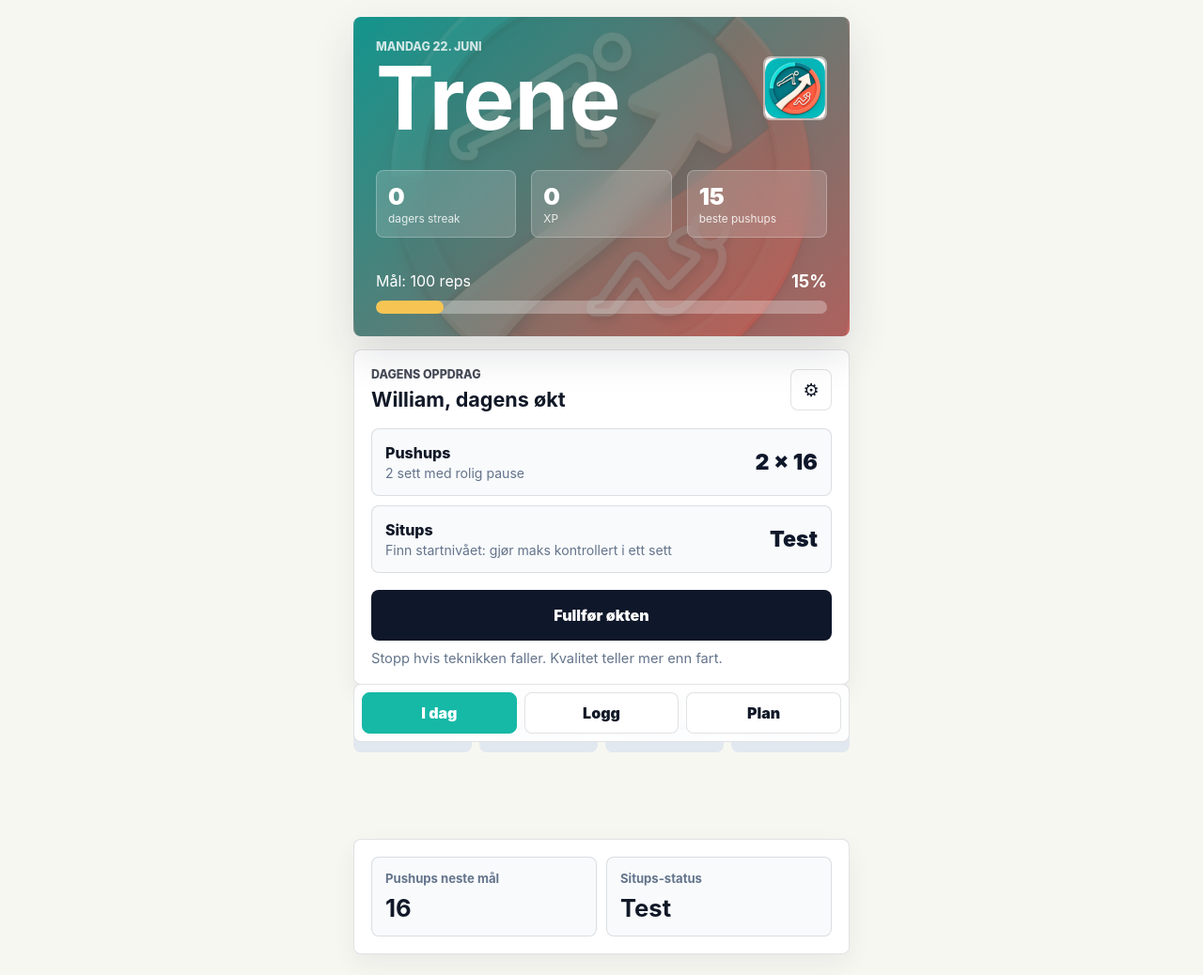
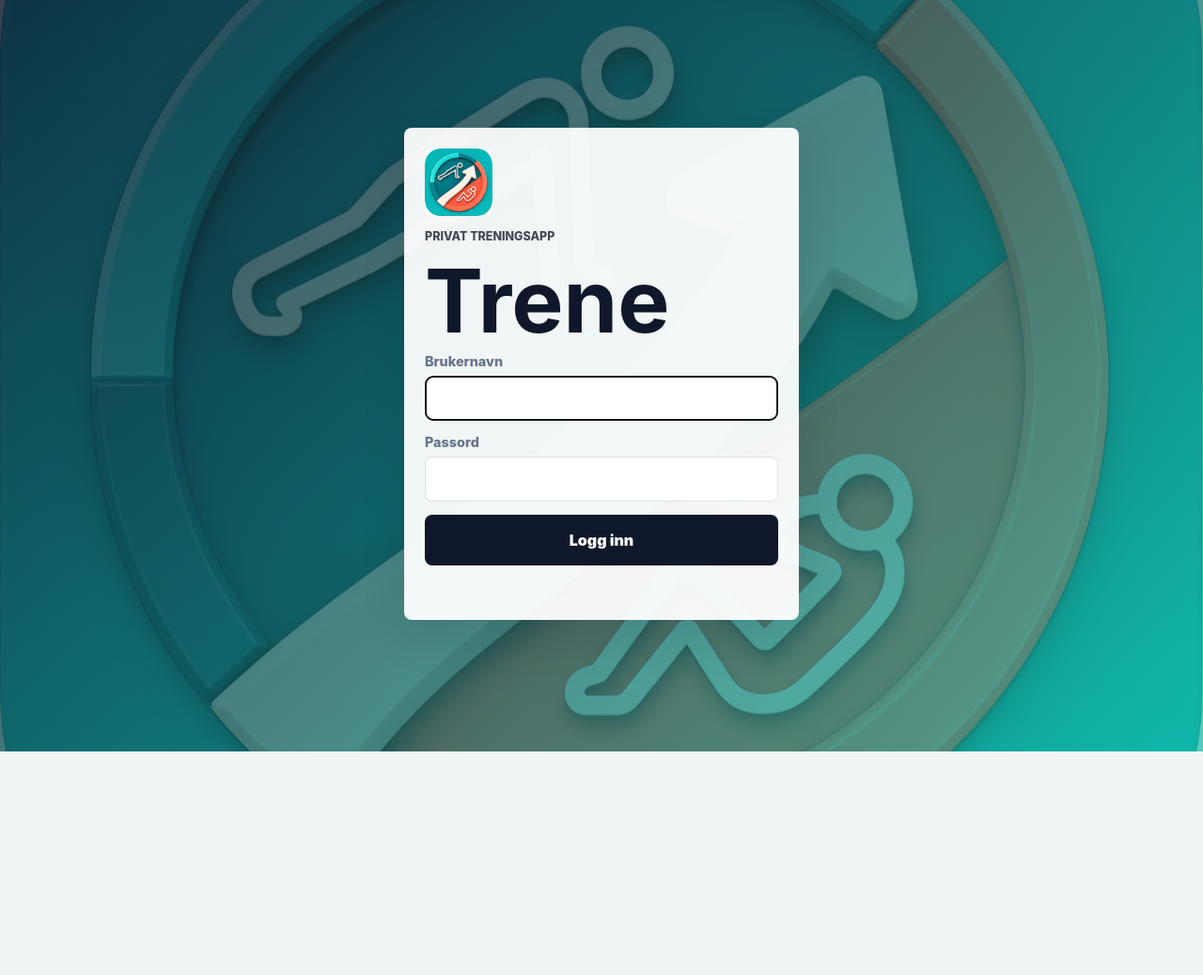
Before and after one commit to remimarents/william, a PHP site: page / in a window 1280 px wide. Shown: the whole page at 94% size. After the commit the page ends 800 px from the top, so only its background shows below. Run offline with PHP 8.4, Linux system fonts and the light colour scheme.

Commit message:
Add login gate

```diff
--- a/trene/app.js
+++ b/trene/app.js
@@ -1,4 +1,7 @@
 const STORAGE_KEY = "william-trene-v1";
+const AUTH_KEY = "william-trene-auth-v1";
+const AUTH_USER = "williamberner";
+const AUTH_PASSWORD_HASH = "c4dc08362079d1937a6e12c2ee0be77b70dbdb7e5d8ac7bd63b24122a7f25f16";
 const DAY_MS = 24 * 60 * 60 * 1000;
 
 const defaultState = {
@@ -14,6 +17,12 @@ const defaultState = {
 };
 
 const els = {
+  appShell: document.querySelector("#appShell"),
+  loginShell: document.querySelector("#loginShell"),
+  loginForm: document.querySelector("#loginForm"),
+  usernameInput: document.querySelector("#usernameInput"),
+  passwordInput: document.querySelector("#passwordInput"),
+  loginError: document.querySelector("#loginError"),
   todayLabel: document.querySelector("#todayLabel"),
   streakDays: document.querySelector("#streakDays"),
   xpTotal: document.querySelector("#xpTotal"),
@@ -29,6 +38,7 @@ const els = {
   historyList: document.querySelector("#historyList"),
   milestones: document.querySelector("#milestones"),
   exportButton: document.querySelector("#exportButton"),
+  logoutButton: document.querySelector("#logoutButton"),
   settingsButton: document.querySelector("#settingsButton"),
   settingsDialog: document.querySelector("#settingsDialog"),
   saveSettingsButton: document.querySelector("#saveSettingsButton"),
@@ -45,6 +55,57 @@ const els = {
 };
 
 let state = loadState();
+
+async function hashText(value) {
+  const bytes = new TextEncoder().encode(value);
+  const digest = await crypto.subtle.digest("SHA-256", bytes);
+  return [...new Uint8Array(digest)].map((byte) => byte.toString(16).padStart(2, "0")).join("");
+}
+
+function isAuthenticated() {
+  return localStorage.getItem(AUTH_KEY) === AUTH_PASSWORD_HASH;
+}
+
+function setAuthenticated() {
+  localStorage.setItem(AUTH_KEY, AUTH_PASSWORD_HASH);
+  showApp();
+}
+
+function showApp() {
+  els.loginShell.classList.add("is-unlocked");
+  els.appShell.classList.remove("is-locked");
+  els.appShell.removeAttribute("aria-hidden");
+}
+
+function showLogin() {
+  els.appShell.classList.add("is-locked");
+  els.appShell.setAttribute("aria-hidden", "true");
+  els.loginShell.classList.remove("is-unlocked");
+  els.passwordInput.value = "";
+  els.usernameInput.focus();
+}
+
+async function handleLogin(event) {
+  event.preventDefault();
+  els.loginError.textContent = "";
+
+  const username = els.usernameInput.value.trim().toLowerCase();
+  const passwordHash = await hashText(els.passwordInput.value);
+
+  if (username === AUTH_USER && passwordHash === AUTH_PASSWORD_HASH) {
+    setAuthenticated();
+    return;
+  }
+
+  els.loginError.textContent = "Feil brukernavn eller passord.";
+  els.passwordInput.value = "";
+  els.passwordInput.focus();
+}
+
+function logout() {
+  localStorage.removeItem(AUTH_KEY);
+  showLogin();
+}
 
 function loadState() {
   try {
@@ -283,6 +344,8 @@ function exportData() {
 }
 
 els.completeButton.addEventListener("click", completeWorkout);
+els.loginForm.addEventListener("submit", handleLogin);
+els.logoutButton.addEventListener("click", logout);
 els.settingsButton.addEventListener("click", openSettings);
 els.saveSettingsButton.addEventListener("click", saveSettings);
 els.exportButton.addEventListener("click", exportData);
@@ -295,4 +358,10 @@ if ("serviceWorker" in navigator) {
   navigator.serviceWorker.register("./sw.js").catch(() => {});
 }
 
+if (isAuthenticated()) {
+  showApp();
+} else {
+  showLogin();
+}
+
 render();
--- a/trene/index.html
+++ b/trene/index.html
@@ -13,7 +13,25 @@
     <link rel="stylesheet" href="./styles.css" />
   </head>
   <body>
-    <main class="app-shell">
+    <section class="login-shell" id="loginShell" aria-labelledby="loginTitle">
+      <form class="login-card" id="loginForm">
+        <img class="login-icon" src="./assets/icon-192.png" alt="" />
+        <p class="eyebrow">Privat treningsapp</p>
+        <h1 id="loginTitle">Trene</h1>
+        <label>
+          Brukernavn
+          <input id="usernameInput" type="text" autocomplete="username" autocapitalize="none" spellcheck="false" required />
+        </label>
+        <label>
+          Passord
+          <input id="passwordInput" type="password" autocomplete="current-password" required />
+        </label>
+        <button class="primary-button" type="submit">Logg inn</button>
+        <p class="login-error" id="loginError" role="alert"></p>
+      </form>
+    </section>
+
+    <main class="app-shell is-locked" id="appShell" aria-hidden="true">
       <section class="hero" aria-label="Dagens treningsstatus">
         <div class="hero__top">
           <div>
@@ -55,9 +73,14 @@
             <p class="eyebrow">Dagens oppdrag</p>
             <h2 id="todayWorkoutTitle">Klar?</h2>
           </div>
-          <button class="icon-button" id="settingsButton" type="button" aria-label="Innstillinger">
-            <span aria-hidden="true">⚙</span>
-          </button>
+          <div class="toolbar-actions">
+            <button class="icon-button" id="logoutButton" type="button" aria-label="Logg ut">
+              <span aria-hidden="true">⎋</span>
+            </button>
+            <button class="icon-button" id="settingsButton" type="button" aria-label="Innstillinger">
+              <span aria-hidden="true">⚙</span>
+            </button>
+          </div>
         </div>
 
         <div class="exercise-list" id="exerciseList"></div>
--- a/trene/styles.css
+++ b/trene/styles.css
@@ -34,6 +34,52 @@ input {
   width: min(100%, 560px);
   margin: 0 auto;
   padding: max(18px, env(safe-area-inset-top)) 16px max(22px, env(safe-area-inset-bottom));
+}
+
+.app-shell.is-locked {
+  display: none;
+}
+
+.login-shell {
+  min-height: 100svh;
+  display: grid;
+  place-items: center;
+  padding: max(18px, env(safe-area-inset-top)) 16px max(22px, env(safe-area-inset-bottom));
+  background:
+    linear-gradient(135deg, rgba(15, 23, 42, 0.82), rgba(22, 184, 166, 0.72)),
+    url("./assets/icon-1024.png") center / cover;
+}
+
+.login-shell.is-unlocked {
+  display: none;
+}
+
+.login-card {
+  width: min(100%, 420px);
+  display: grid;
+  gap: 14px;
+  padding: 22px;
+  border-radius: 8px;
+  background: rgba(255, 255, 255, 0.94);
+  box-shadow: var(--shadow);
+}
+
+.login-icon {
+  width: 72px;
+  height: 72px;
+  border-radius: 8px;
+}
+
+.login-card h1 {
+  color: var(--dark);
+}
+
+.login-error {
+  min-height: 22px;
+  margin: 0;
+  color: #b91c1c;
+  font-size: 0.92rem;
+  font-weight: 800;
 }
 
 .hero {
@@ -199,6 +245,11 @@ h2 {
   display: grid;
   place-items: center;
   font-size: 1.2rem;
+}
+
+.toolbar-actions {
+  display: flex;
+  gap: 8px;
 }
 
 .exercise-list {
--- a/trene/sw.js
+++ b/trene/sw.js
@@ -1,4 +1,4 @@
-const CACHE_NAME = "william-trene-v1";
+const CACHE_NAME = "william-trene-v2";
 const ASSETS = [
   "./",
   "./index.html",
```
